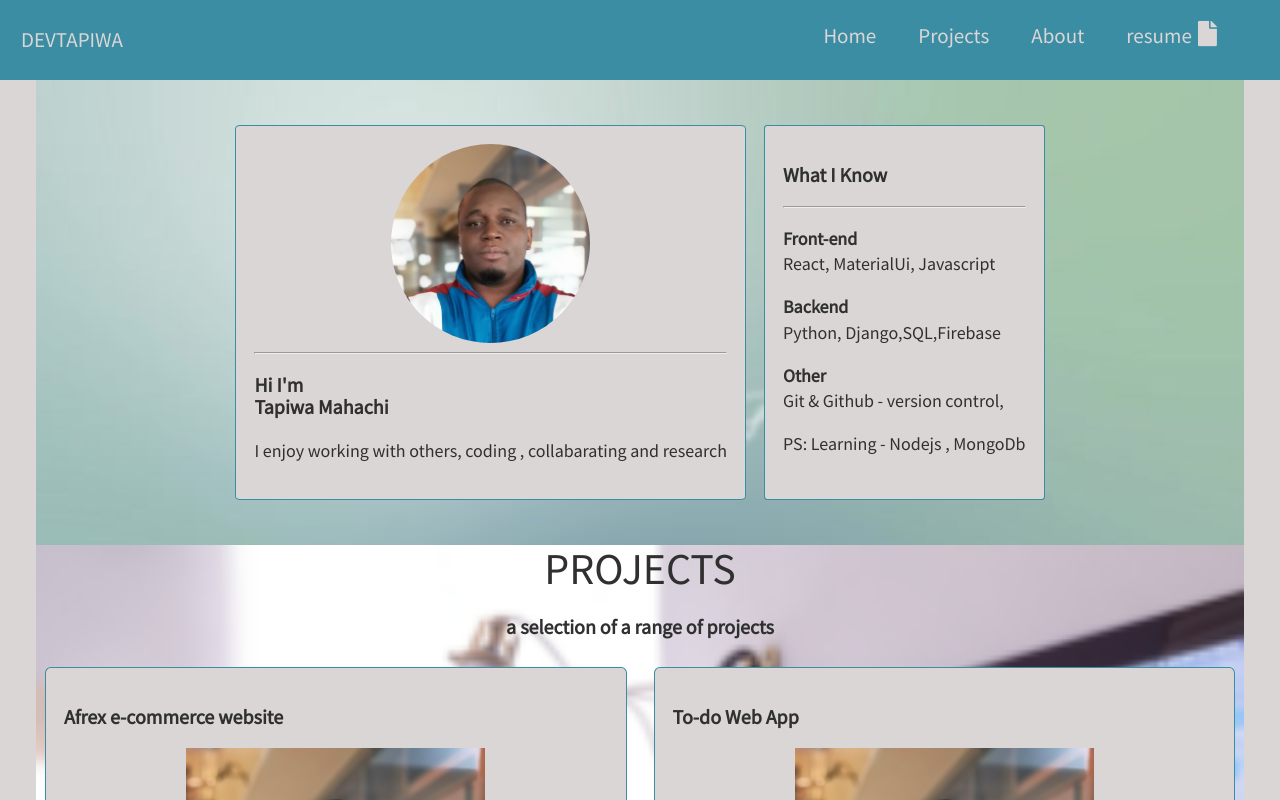
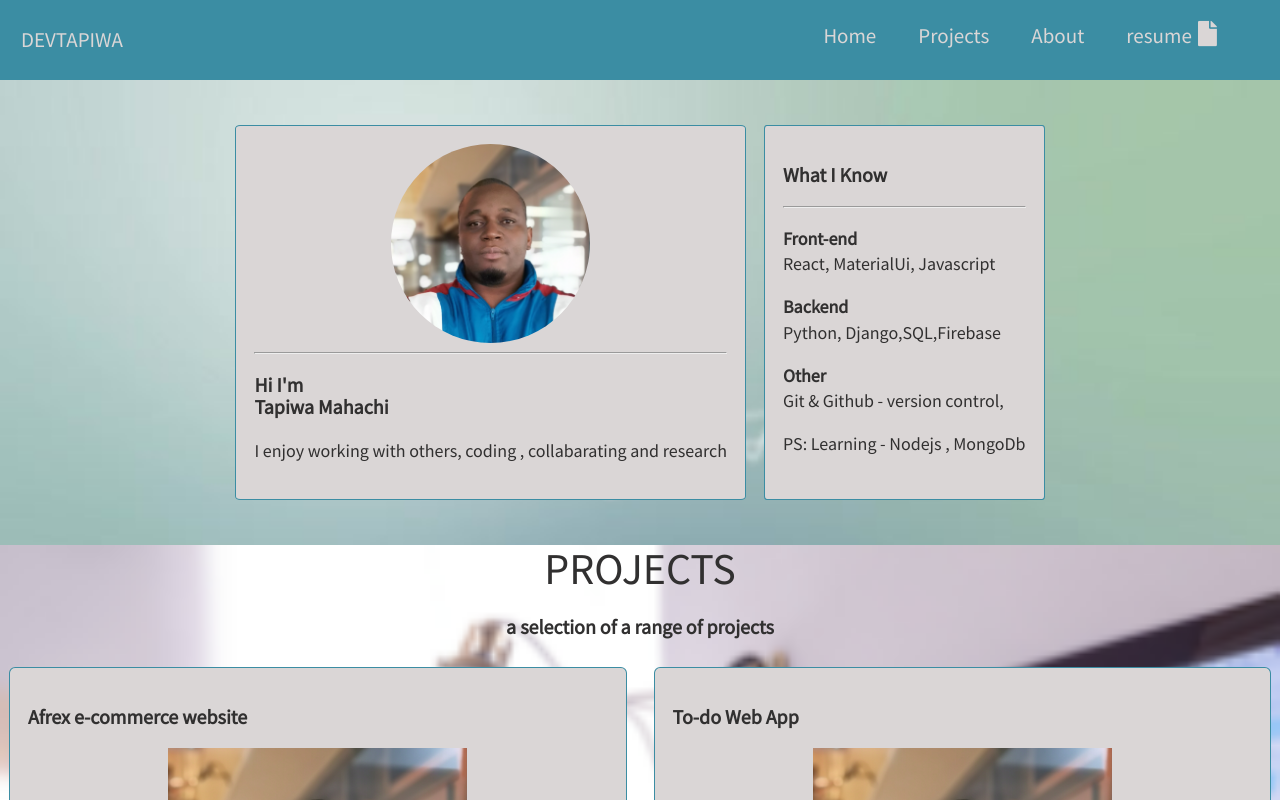
Before and after one commit to TapiwaMahachi/TapiwaMahachi.github.io, a React (Create React App) app: page / in a window 1280 px wide. Shown: the top 800 px of the page. Built offline with nearby package versions, Linux system fonts and the light colour scheme.

Commit message:
changes to section

```diff
--- a/src/index.css
+++ b/src/index.css
@@ -68,7 +68,7 @@ img{
   width: 100%;
 }
 section{
-  margin: 4em 2em;
+  margin:0;
 
 }
 html{
```
